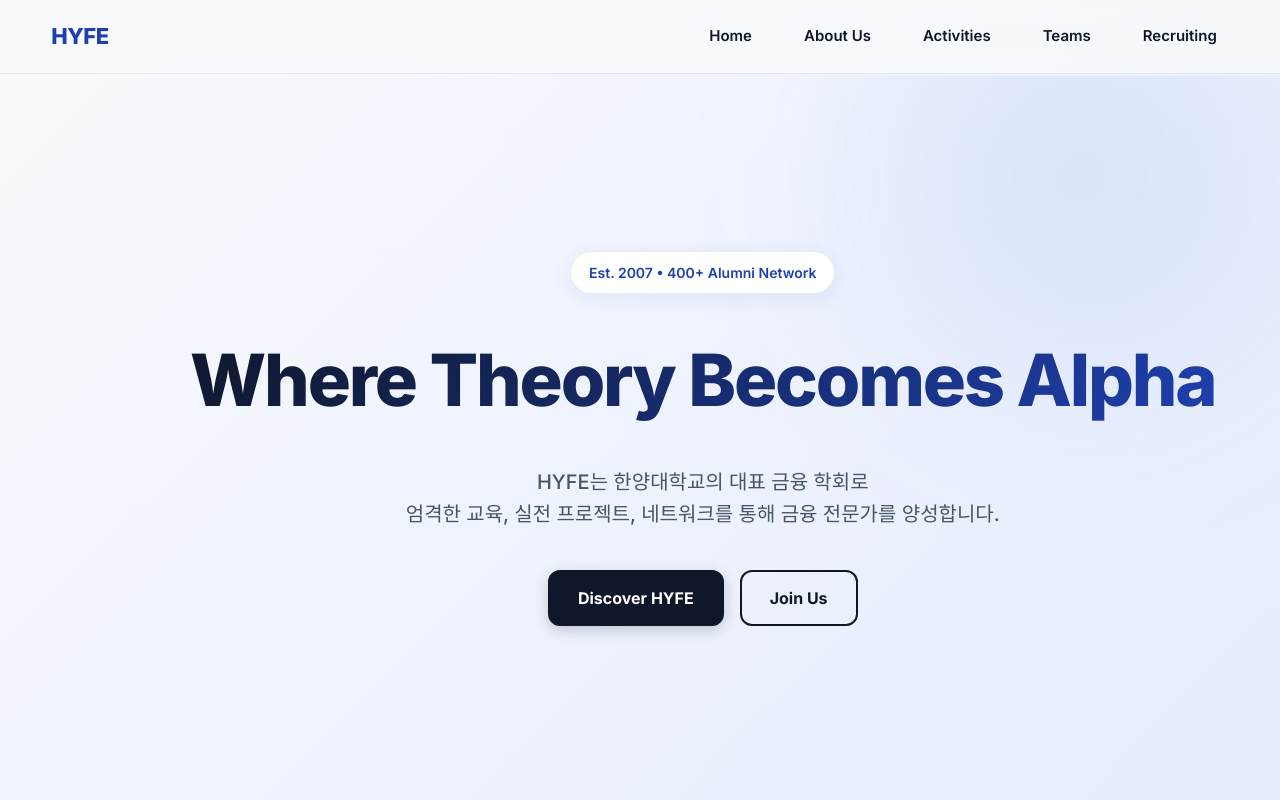
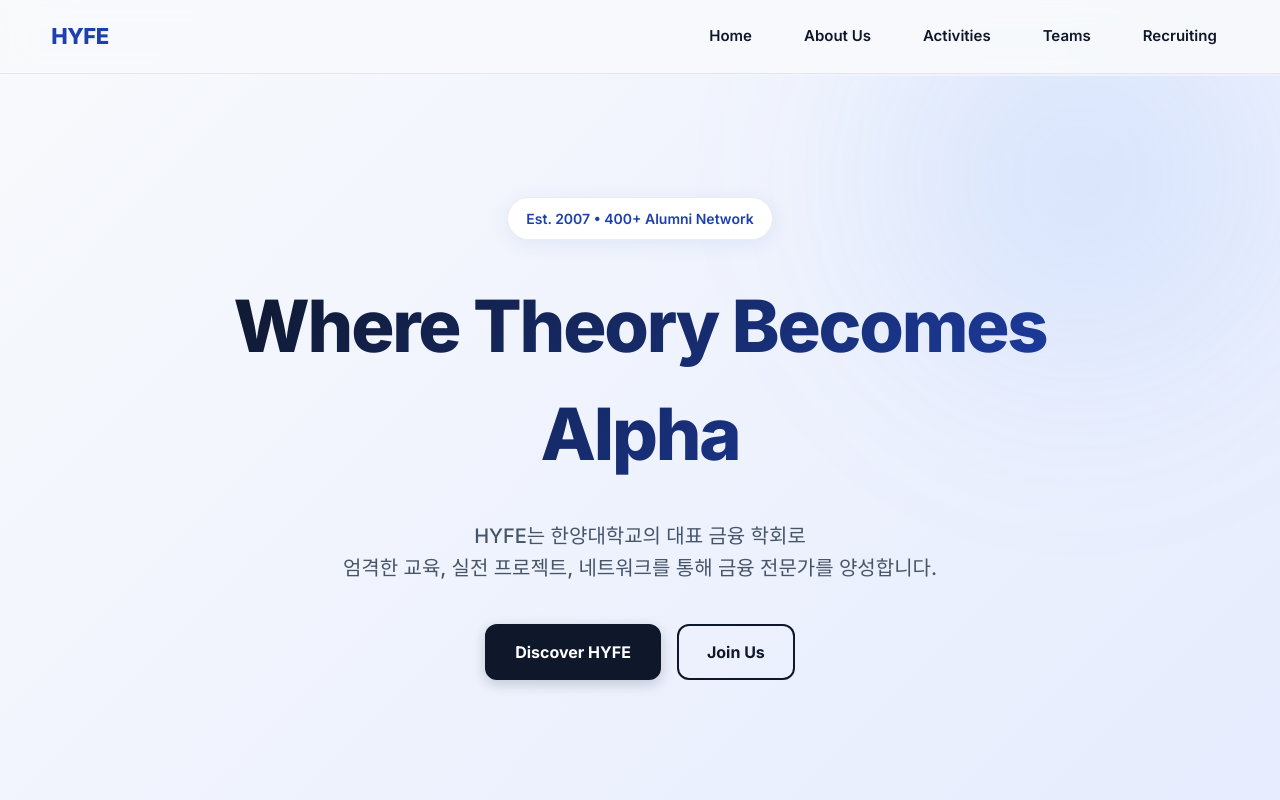
Before and after one commit to git-it916/HYFE_website, a React (Vite) app in the folder tools/hyfe-club/: page / in a window 1280 px wide. Shown: the top 800 px of the page. Built offline with nearby package versions, Linux system fonts and the light colour scheme.

Commit message:
Frontend is almost done_____

```diff
--- a/tools/hyfe-club/src/App.jsx
+++ b/tools/hyfe-club/src/App.jsx
@@ -656,7 +656,7 @@
     <section className="hero">
       <div className="hero-content">
         <div className="eyebrow">Est. 2007 • 400+ Alumni Network</div>
-        <h1 className="title" style={{ whiteSpace: 'nowrap' }}>Where Theory Becomes Alpha</h1>
+        <h1 className="title">Where Theory Becomes Alpha</h1>
         <p className="subtitle">
           HYFE는 한양대학교의 대표 금융 학회로<br />
           엄격한 교육, 실전 프로젝트, 네트워크를 통해 금융 전문가를 양성합니다.
```
